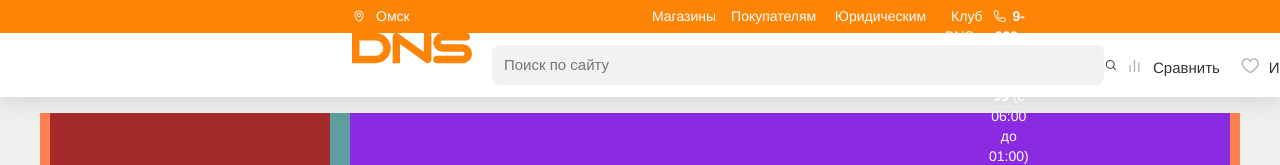
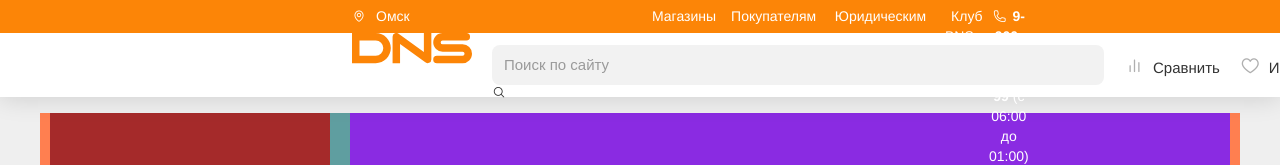
Before and after one commit to hrodvar-one/online-store-react, a React (Create React App) app: page / in a window 1280 px wide. Shown: the top 165 px of the page. Built offline with nearby package versions, Linux system fonts and the light colour scheme.

Commit message:
End of working day

```diff
--- a/src/App.scss
+++ b/src/App.scss
@@ -35,12 +35,28 @@ a {
   text-decoration: none;
 }
 
+input[type="search"] {
+  -webkit-appearance: none;
+}
+
 input[type="search"]::-ms-clear { /* нестандартный псевдоэлемент IE */
   display: none;
 }
 
 input[type="search"]::-webkit-search-cancel-button { /* нестандартный псевдоэлемент WebKit/Blink, но Esc по-прежнему будет удалять раннее введённый текст */
   display: none;
+}
+
+input::-webkit-input-placeholder {
+  color: rgb(154, 154, 154);
+}
+
+input::-moz-placeholder {
+  color: rgb(154, 154, 154);
+}
+
+input:-ms-input-placeholder {
+  color: rgb(154, 154, 154);
 }
 
 .App {
@@ -302,7 +318,7 @@ input[type="search"]::-webkit-search-cancel-button { /* нестандартны
               }
 
               .ui-input-search-buttons {
-                display: inline-block;
+                //display: inline-block;
 
                 .ui-input-search-icon-clear {
 
@@ -330,6 +346,7 @@ input[type="search"]::-webkit-search-cancel-button { /* нестандартны
                     font-weight: 400;
                     line-height: 1;
                     text-transform: none;
+                    position: absolute;
                   }
                 }
               }
```
